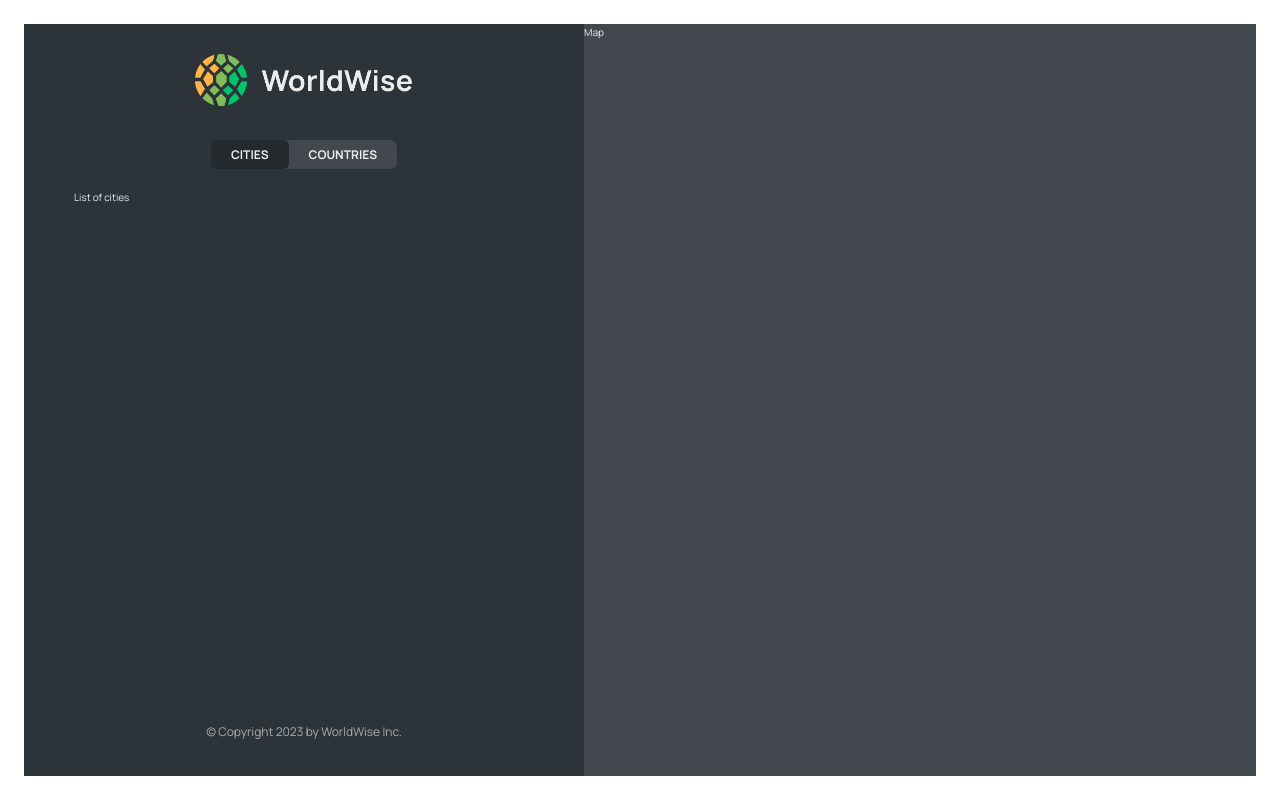
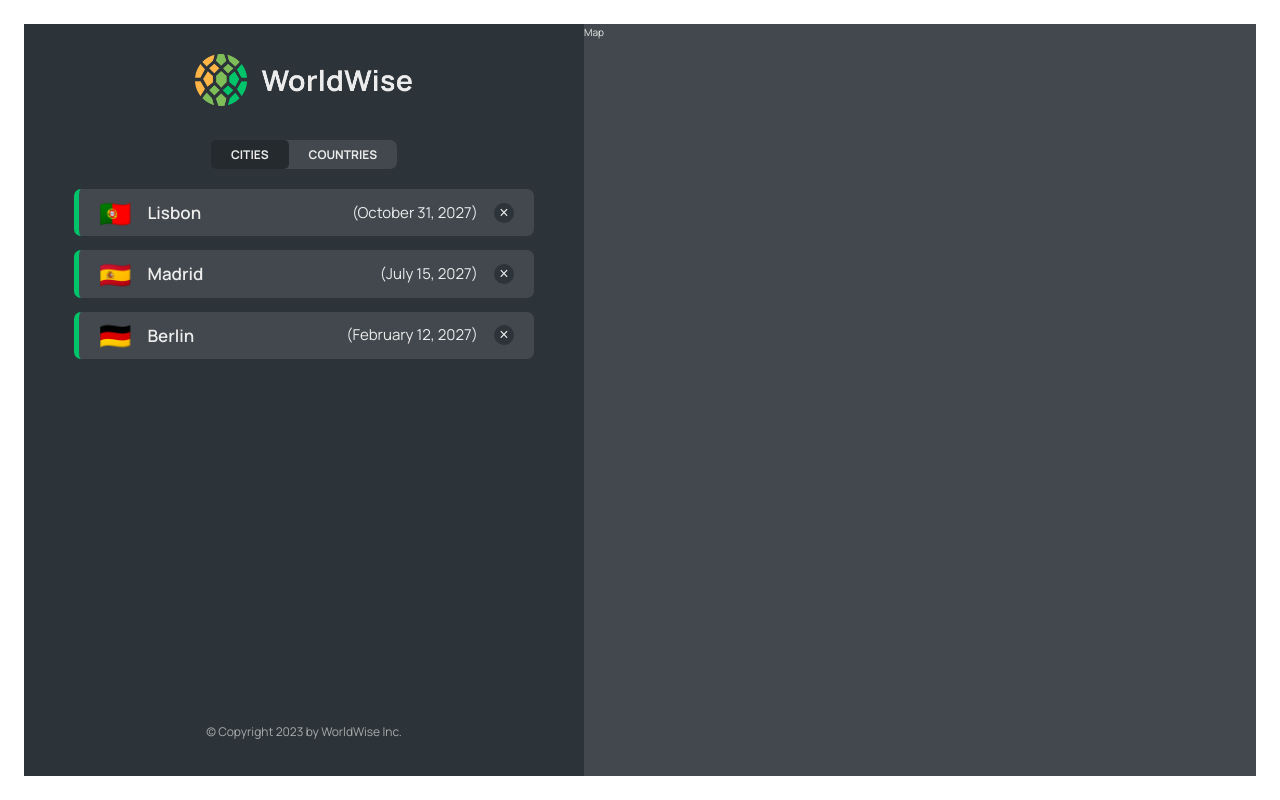
Before and after one commit to eryxmiliaris/10-worldwise, a React (Vite) app: page /app/cities in a window 1280 px wide. Built offline with nearby package versions, Linux system fonts and the light colour scheme; data requests are answered from the project's data file.

Commit message:
Add list of cities

```diff
--- a/src/App.jsx
+++ b/src/App.jsx
@@ -37,8 +37,14 @@
         <Route path="pricing" element={<Pricing />} />
         <Route path="login" element={<Login />} />
         <Route path="app" element={<AppLayout />}>
-          <Route index element={<CityList />} />
-          <Route path="cities" element={<CityList />} />
+          <Route
+            index
+            element={<CityList cities={cities} isLoading={isLoading} />}
+          />
+          <Route
+            path="cities"
+            element={<CityList cities={cities} isLoading={isLoading} />}
+          />
           <Route path="countries" element={<p>List of countires</p>} />
           <Route path="Form" element={<p>Form</p>} />
         </Route>
--- /dev/null
+++ b/src/components/CityItem.jsx
@@ -0,0 +1,23 @@
+import styles from "./CityItem.module.css";
+
+const formatDate = (date) =>
+  new Intl.DateTimeFormat("en", {
+    day: "numeric",
+    month: "long",
+    year: "numeric",
+  }).format(new Date(date));
+
+function CityItem({ city }) {
+  const { cityName, emoji, date } = city;
+
+  return (
+    <li className={styles.cityItem}>
+      <span className={styles.emoji}>{emoji}</span>
+      <h3 className={styles.name}>{cityName}</h3>
+      <time className={styles.date}>({formatDate(date)})</time>
+      <button className={styles.deleteBtn}>&times;</button>
+    </li>
+  );
+}
+
+export default CityItem;
--- a/src/components/CityList.jsx
+++ b/src/components/CityList.jsx
@@ -1,7 +1,25 @@
+import CityItem from "./CityItem";
 import styles from "./CityList.module.css";
+import Message from "./Message";
+import Spinner from "./Spinner";
 
-function CityList() {
-  return <div className={styles.cityList}>List of cities</div>;
+function CityList({ cities, isLoading }) {
+  if (isLoading) return <Spinner />;
+
+  if (!cities.length)
+    return (
+      <Message
+        message={"Add your first city by clicking on a city on the map!"}
+      />
+    );
+
+  return (
+    <div className={styles.cityList}>
+      {cities.map((city) => (
+        <CityItem city={city} key={city.id} />
+      ))}
+    </div>
+  );
 }
 
 export default CityList;
```
